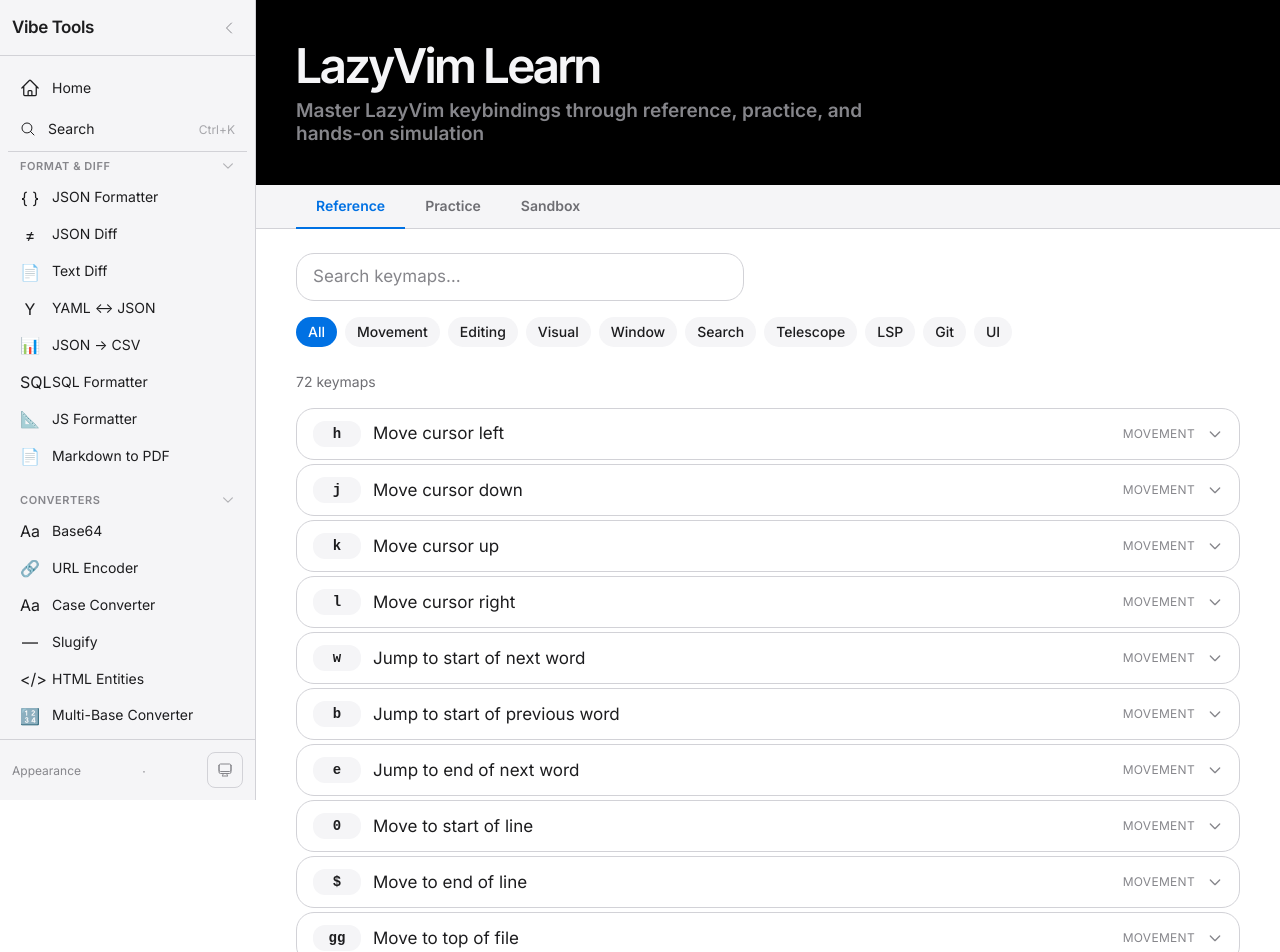
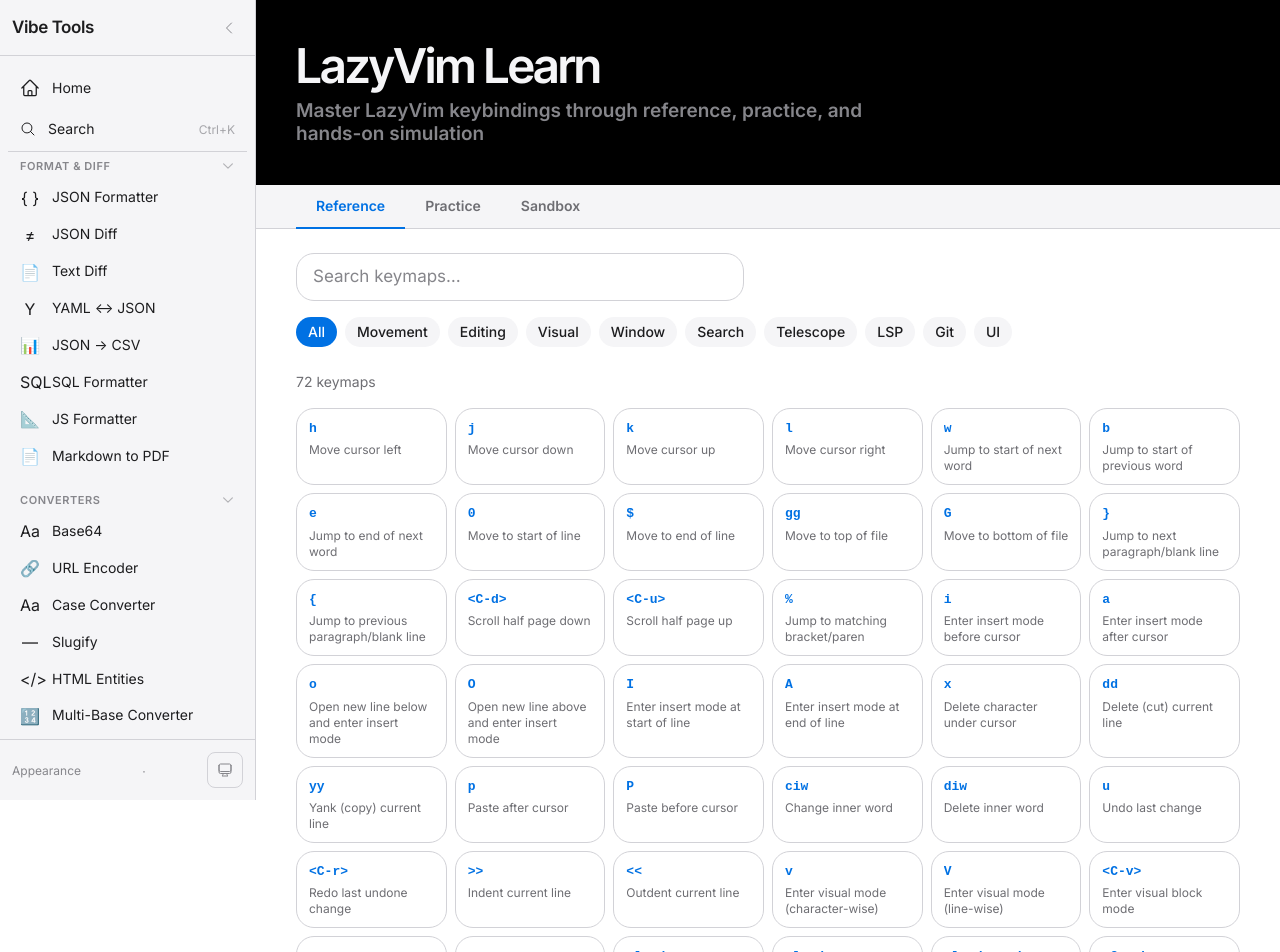
Before and after one commit to 1194117884/vibe_tools, a Next.js app: page /tools/lazyvim-learn in a window 1280 px wide. Shown: the top 952 px of the page. Built offline with nearby package versions, Linux system fonts and the light colour scheme.

Commit message:
style: switch Reference tab to compact card grid layout

```diff
--- a/pages/tools/lazyvim-learn/index.js
+++ b/pages/tools/lazyvim-learn/index.js
@@ -81,7 +81,6 @@
 function ReferenceTab({ keymaps, categories }) {
   const [search, setSearch] = useState('');
   const [selectedCategory, setSelectedCategory] = useState(null);
-  const [expandedId, setExpandedId] = useState(null);
 
   const filtered = useMemo(() => {
     let result = keymaps;
@@ -140,44 +139,21 @@
         {selectedCategory && ` in ${categories.find((c) => c.id === selectedCategory)?.label || selectedCategory}`}
       </p>
 
-      {/* Keymap list */}
-      <div className="space-y-1">
-        {filtered.map((km) => {
-          const isExpanded = expandedId === km.id;
-          return (
+      {/* Keymap cards grid */}
+      <div className="grid grid-cols-2 sm:grid-cols-3 md:grid-cols-4 lg:grid-cols-5 xl:grid-cols-6 gap-2">
+        {filtered.map((km) => (
           <div
             key={km.id}
-              className="border border-[#d2d2d7] dark:border-[#424245] rounded-lg overflow-hidden transition-colors"
+            className="border border-[#d2d2d7] dark:border-[#424245] rounded-lg px-3 py-2.5 hover:border-[#0071e3]/40 hover:shadow-sm transition-colors bg-[#ffffff] dark:bg-[#1d1d1f]"
           >
-              <button
-                onClick={() => setExpandedId(isExpanded ? null : km.id)}
-                className="w-full flex items-center gap-3 px-4 py-3 text-left hover:bg-[#f5f5f7] dark:hover:bg-[#1d1d1f] transition-colors"
-              >
-                <span className="inline-flex items-center px-2.5 py-1 rounded-md bg-[#f5f5f7] dark:bg-[#272729] text-[#1d1d1f] dark:text-[#f5f5f7] font-mono text-[14px] font-semibold leading-[1.29] min-w-[48px] justify-center">
+            <span className="block font-mono text-[13px] font-semibold text-[#0071e3] dark:text-[#2997ff] mb-1 truncate">
               {km.keys}
             </span>
-                <span className="text-[17px] leading-[1.47] text-[#1d1d1f] dark:text-[#f5f5f7] flex-1">
+            <span className="block text-[12px] leading-[1.33] text-[#6e6e73] line-clamp-2">
               {km.description}
             </span>
-                <span className="text-[12px] text-[#86868b] uppercase tracking-wide">
-                  {km.category}
-                </span>
-                <svg className={`w-4 h-4 text-[#86868b] transition-transform ${isExpanded ? 'rotate-180' : ''}`} fill="none" viewBox="0 0 24 24" stroke="currentColor" strokeWidth={2}>
-                  <path strokeLinecap="round" strokeLinejoin="round" d="M19 9l-7 7-7-7" />
-                </svg>
-              </button>
-              {isExpanded && (
-                <div className="px-4 pb-4 border-t border-[#d2d2d7] dark:border-[#424245] pt-3">
-                  <div className="text-[14px] leading-[1.47] text-[#6e6e73]">
-                    <p className="mb-2"><strong className="text-[#1d1d1f] dark:text-[#f5f5f7]">Keys:</strong> <code className="font-mono bg-[#f5f5f7] dark:bg-[#272729] px-1.5 py-0.5 rounded">{km.keys}</code></p>
-                    <p className="mb-2"><strong className="text-[#1d1d1f] dark:text-[#f5f5f7]">Category:</strong> {km.category}</p>
-                    <p><strong className="text-[#1d1d1f] dark:text-[#f5f5f7]">Tags:</strong> {km.tags.join(', ')}</p>
           </div>
-                </div>
-              )}
-            </div>
-          );
-        })}
+        ))}
       </div>
 
       {filtered.length === 0 && (
```
Lines whose indentation alone changed are shown as unchanged.
